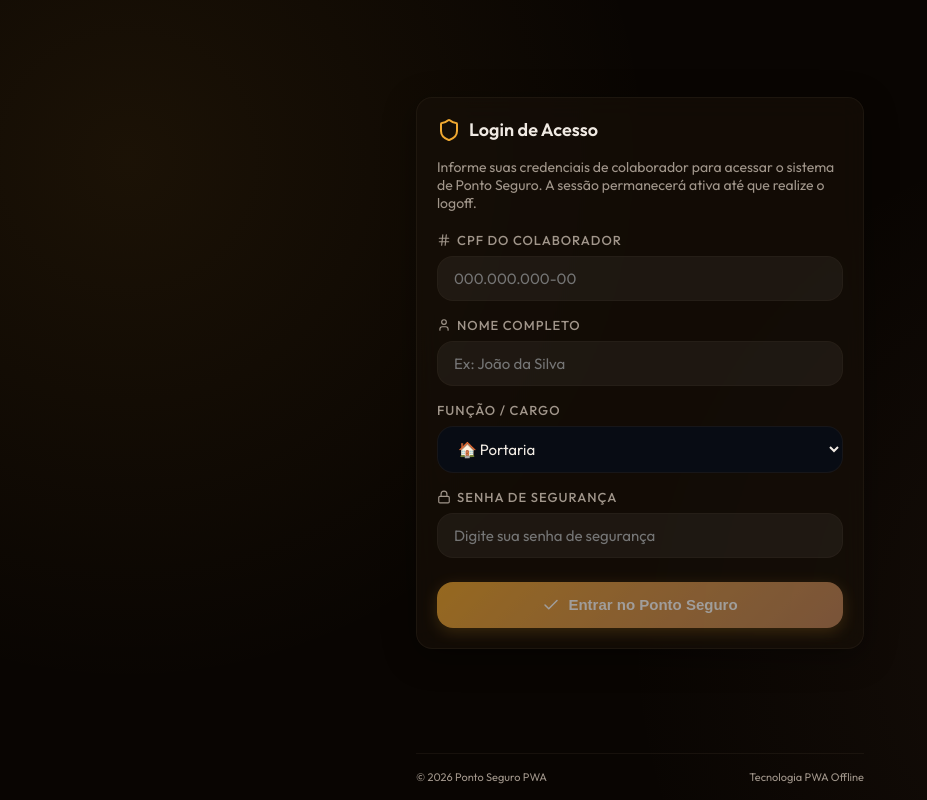
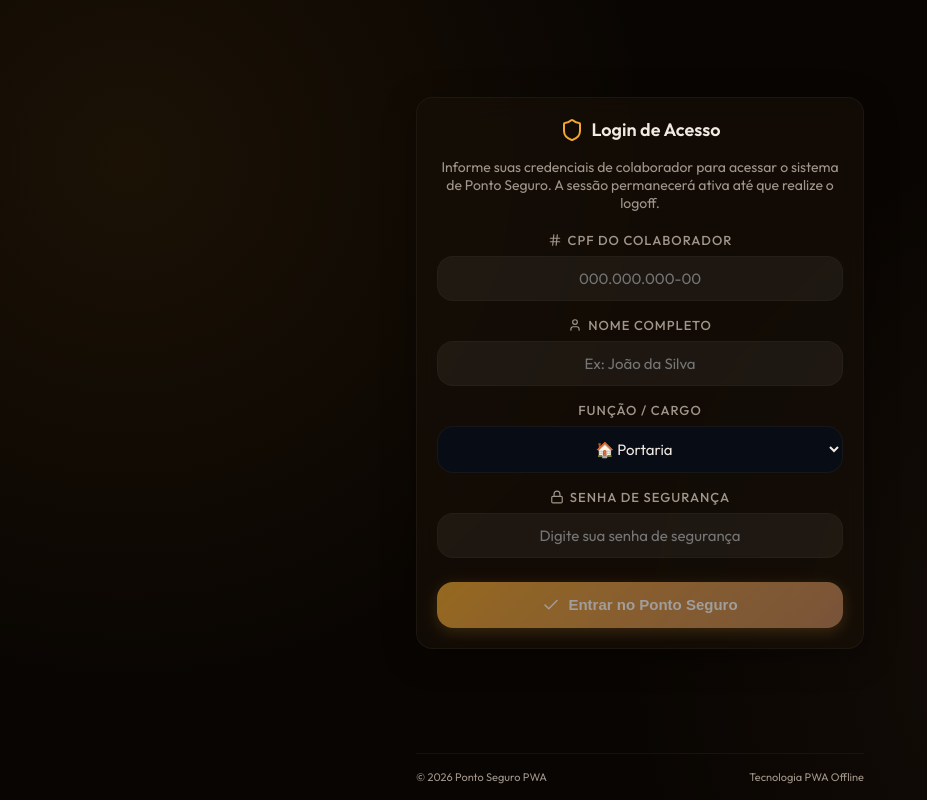
Before and after one commit to reginaldoroge/pwatest, a React (Vite) app: page / in a window 1280 px wide. Shown: the whole page, without its empty margins (0-927 px from the left). Built offline with nearby package versions, Linux system fonts and the light colour scheme.

Commit message:
style: centraliza todos os componentes internos, labels e textos do login

```diff
--- a/src/components/LoginForm.jsx
+++ b/src/components/LoginForm.jsx
@@ -55,11 +55,11 @@ export default function LoginForm({
 
   return (
     <div className="glass-panel" style={{ width: '100%', margin: 0, zIndex: 100 }}>
-      <div style={{ display: 'flex', alignItems: 'center', gap: '8px', marginBottom: '16px' }}>
+      <div style={{ display: 'flex', alignItems: 'center', justifyContent: 'center', gap: '8px', marginBottom: '16px' }}>
         <Shield className="text-primary" style={{ color: 'var(--primary)' }} />
-        <h2 style={{ fontSize: '18px' }}>Login de Acesso</h2>
+        <h2 style={{ fontSize: '18px', textAlign: 'center' }}>Login de Acesso</h2>
       </div>
-      <p style={{ marginBottom: '20px' }}>
+      <p style={{ marginBottom: '20px', textAlign: 'center' }}>
         Informe suas credenciais de colaborador para acessar o sistema de Ponto Seguro. A sessão permanecerá ativa até que realize o logoff.
       </p>
 
@@ -70,7 +70,7 @@ export default function LoginForm({
 
         {/* CPF FIELD WITH MASK & VALIDATION TICK */}
         <div className="form-group">
-          <label className="form-label" style={{ display: 'flex', alignItems: 'center', gap: '6px' }}>
+          <label className="form-label" style={{ display: 'flex', alignItems: 'center', justifyContent: 'center', gap: '6px' }}>
             <Hash size={14} /> CPF do Colaborador
           </label>
           <div style={{ position: 'relative' }}>
@@ -81,7 +81,7 @@ export default function LoginForm({
               placeholder="000.000.000-00"
               value={cpf}
               onChange={handleCpfChange}
-              style={{ width: '100%', paddingRight: '40px' }}
+              style={{ width: '100%', paddingLeft: '40px', paddingRight: '40px', textAlign: 'center' }}
               required
             />
             {cpf.length === 14 && (
@@ -97,16 +97,16 @@ export default function LoginForm({
             )}
           </div>
           {cpf.length > 0 && cpf.length < 14 && (
-            <span style={{ fontSize: '11px', color: 'var(--text-muted)' }}>Digite os 11 dígitos do CPF</span>
+            <span style={{ display: 'block', textAlign: 'center', fontSize: '11px', color: 'var(--text-muted)' }}>Digite os 11 dígitos do CPF</span>
           )}
           {cpf.length === 14 && !isCpfValid && (
-            <span style={{ fontSize: '11px', color: 'var(--error)' }}>Algoritmo de CPF rejeitou estes dígitos</span>
+            <span style={{ display: 'block', textAlign: 'center', fontSize: '11px', color: 'var(--error)' }}>Algoritmo de CPF rejeitou estes dígitos</span>
           )}
         </div>
 
         {/* FULL NAME FIELD */}
         <div className="form-group">
-          <label className="form-label" style={{ display: 'flex', alignItems: 'center', gap: '6px' }}>
+          <label className="form-label" style={{ display: 'flex', alignItems: 'center', justifyContent: 'center', gap: '6px' }}>
             <User size={14} /> Nome Completo
           </label>
           <input
@@ -121,13 +121,14 @@ export default function LoginForm({
               setName(e.target.value)
               setError('')
             }}
+            style={{ textAlign: 'center' }}
             required
           />
         </div>
 
         {/* ROLE DROPDOWN FIELD */}
         <div className="form-group">
-          <label className="form-label">Função / Cargo</label>
+          <label className="form-label" style={{ display: 'flex', justifyContent: 'center' }}>Função / Cargo</label>
           <select
             className="form-input"
             value={role}
@@ -136,7 +137,9 @@ export default function LoginForm({
               width: '100%',
               background: 'rgba(9, 13, 22, 0.95)',
               color: 'var(--text-main)',
-              cursor: 'pointer'
+              cursor: 'pointer',
+              textAlign: 'center',
+              textAlignLast: 'center'
             }}
           >
             <option value="Portaria">🏠 Portaria</option>
@@ -149,7 +152,7 @@ export default function LoginForm({
 
         {/* PASSWORD FIELD */}
         <div className="form-group" style={{ marginBottom: '24px' }}>
-          <label className="form-label" style={{ display: 'flex', alignItems: 'center', gap: '6px' }}>
+          <label className="form-label" style={{ display: 'flex', alignItems: 'center', justifyContent: 'center', gap: '6px' }}>
             <Lock size={14} /> Senha de Segurança
           </label>
           <input
@@ -163,6 +166,7 @@ export default function LoginForm({
               setPassword(e.target.value)
               setError('')
             }}
+            style={{ textAlign: 'center' }}
             required
           />
         </div>
@@ -176,7 +180,8 @@ export default function LoginForm({
             borderRadius: '12px',
             color: 'var(--error)',
             fontSize: '13px',
-            marginBottom: '20px'
+            marginBottom: '20px',
+            textAlign: 'center'
           }}>
             {error}
           </div>
```
